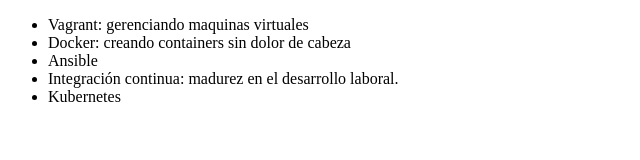
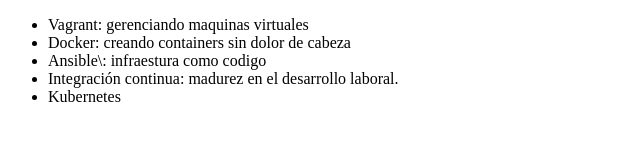
Before and after one commit to pabloEscalera/Trabajo-Alura, a plain HTML site: page index.html in a window 1280 px wide. Shown: the whole page, without its empty margins (0-640 px from the left). Drawn offline with Linux system fonts and the light colour scheme.

Commit message:
Cambiando el nombre de curso de Ansible

```diff
--- a/index.html
+++ b/index.html
@@ -8,7 +8,7 @@
      <ul>
          <li> Vagrant: gerenciando maquinas virtuales </li>
          <li> Docker: creando containers sin dolor de cabeza </li>
-         <li> Ansible </li>
+         <li> Ansible\: infraestura como codigo</li>
          <li> Integración continua: madurez en el desarrollo laboral. </li>
          <li>Kubernetes</li>
      </ul>
```
